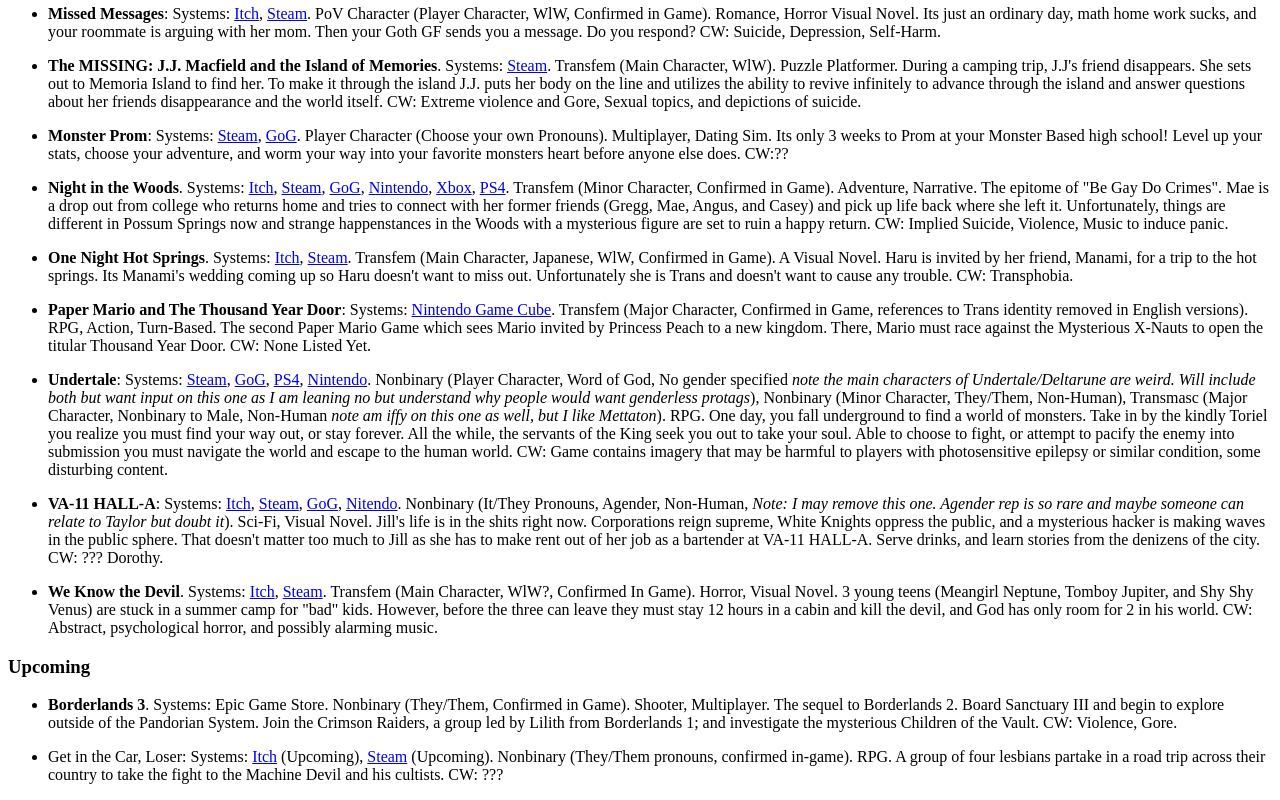
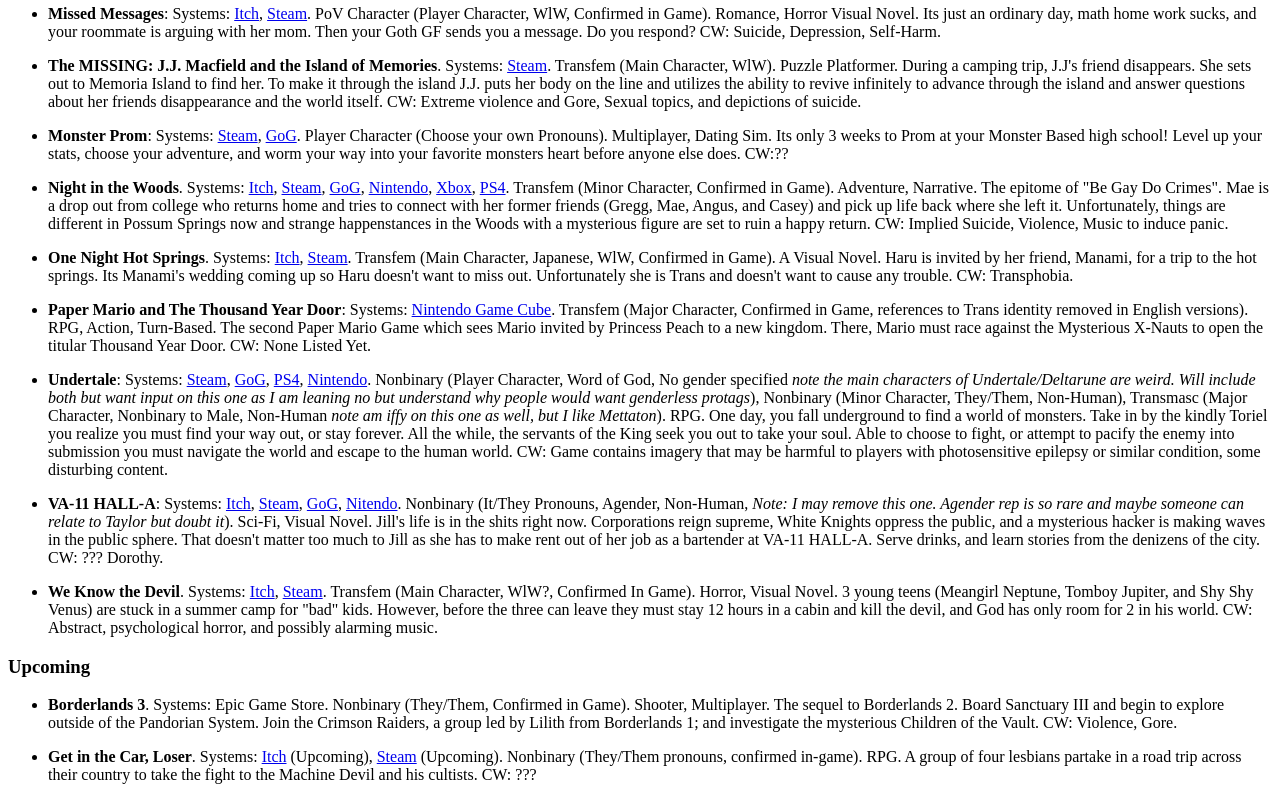
Before and after one commit to thatwannabecat/thatwannabecat.github.io, a plain HTML site: page index.html in a window 1280 px wide. Shown: the part 504-1304 px from the top of the page. Drawn offline with Linux system fonts and the light colour scheme.

Commit message:
Updated to include strong formatting for get in the car loser.

```diff
--- a/index.html
+++ b/index.html
@@ -55,6 +55,6 @@
 <p><strong>Borderlands 3</strong>. Systems: Epic Game Store. Nonbinary (They/Them, Confirmed in Game). Shooter, Multiplayer. The sequel to Borderlands 2. Board Sanctuary III and begin to explore outside of the Pandorian System. Join the Crimson Raiders, a group led by Lilith from Borderlands 1; and investigate the mysterious Children of the Vault. CW: Violence, Gore.</p>
 </li>
 <li>
-<p>Get in the Car, Loser: Systems: <a href="https://loveconquersallgames.itch.io/getinthecarloser">Itch</a> (Upcoming), <a href="https://store.steampowered.com/app/938860/Get_In_The_Car_Loser/">Steam</a> (Upcoming). Nonbinary (They/Them pronouns, confirmed in-game). RPG. A group of four lesbians partake in a road trip across their country to take the fight to the Machine Devil and his cultists. CW: ???</p>
+<p><strong>Get in the Car, Loser</strong>. Systems: <a href="https://loveconquersallgames.itch.io/getinthecarloser">Itch</a> (Upcoming), <a href="https://store.steampowered.com/app/938860/Get_In_The_Car_Loser/">Steam</a> (Upcoming). Nonbinary (They/Them pronouns, confirmed in-game). RPG. A group of four lesbians partake in a road trip across their country to take the fight to the Machine Devil and his cultists. CW: ???</p>
 </li>
 </ul>
```
